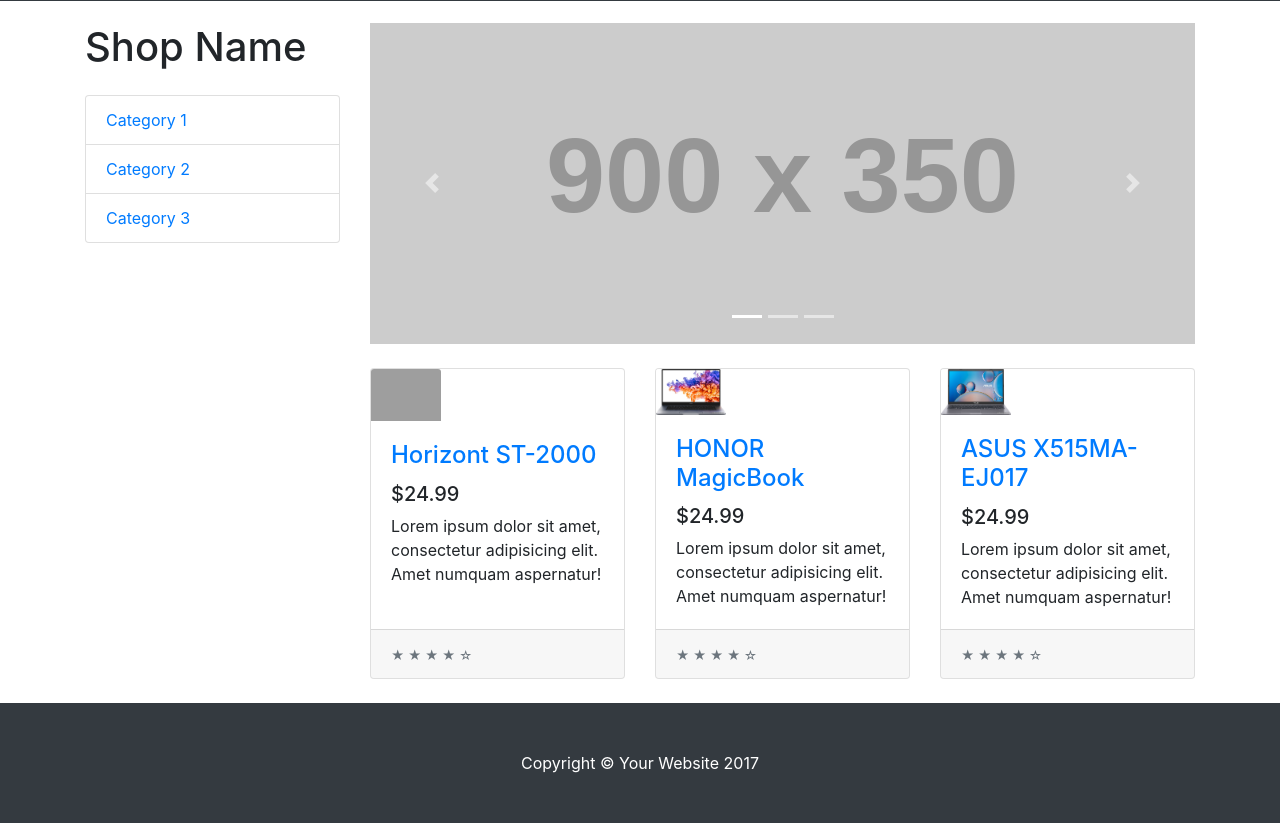
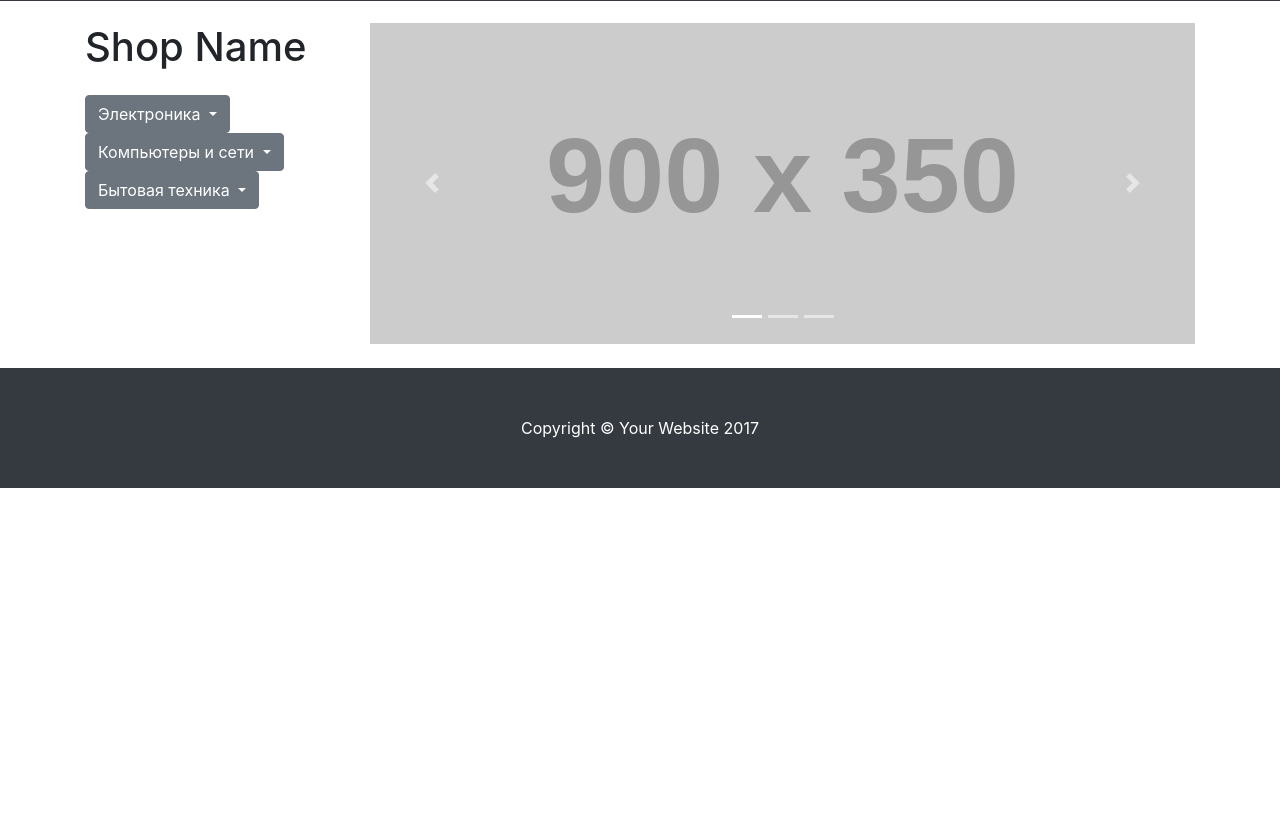
Before and after one commit to igorKichkar/shop, a Django app: page / in a window 1280 px wide. Shown: the part 55-878 px from the top of the page. After the commit the page ends 543 px from the top, so only its background shows below. Run offline with Django 3.2, Linux system fonts and the light colour scheme; data comes from the database, SQL or seed files in the repository; grey boxes labelled with a size stand in for pictures from a placeholder-image service; some libraries are stand-ins or nearby versions; grey boxes are pictures that could not be loaded.

Commit message:
add catalog

```diff
--- a/mainapp/models.py
+++ b/mainapp/models.py
@@ -20,11 +20,20 @@
         return self.name
 
 
+class Subсategory(models.Model):
+    name = models.CharField(max_length=250, verbose_name='Имя подкатегории')
+    slug = models.SlugField(unique=True)
+    category = models.ForeignKey(Category, on_delete=models.CASCADE, verbose_name='Категория')
+
+    def __str__(self):
+        return self.name
+
+
 class Product(models.Model):
     class Meta:
         abstract = True
 
-    category = models.ForeignKey(Category, on_delete=models.CASCADE, verbose_name='Категория')
+    subcategory = models.ForeignKey(Subсategory, on_delete=models.CASCADE, verbose_name='Подкатегория')
     title = models.CharField(max_length=250, verbose_name='Наименование')
     slug = models.SlugField(unique=True)
     image = models.ImageField(upload_to="photos/%Y/%m/%d/", blank=True, verbose_name='Изображение')
@@ -41,7 +50,7 @@
     time_without_charge = models.CharField(max_length=255, verbose_name='Время работы аккумулятора')
 
     def __str__(self):
-        return '{} : {}'.format(self.category.name, self.title)
+        return '{} : {}'.format(self.subcategory.name, self.title)
 
 
 class Smartphone(Product):
@@ -56,7 +65,7 @@
     frontal_cam_mp = models.CharField(max_length=255, verbose_name='Фронтальная камера')
 
     def __str__(self):
-        return '{} : {}'.format(self.category.name, self.title)
+        return '{} : {}'.format(self.subcategory.name, self.title)
 
 
 class Order(models.Model):
--- a/mainapp/templates/mainapp/base.html
+++ b/mainapp/templates/mainapp/base.html
@@ -1,4 +1,5 @@
 {% load static %}
+
 
 <!DOCTYPE html>
 <html lang="en">
@@ -22,6 +23,7 @@
 </head>
 
 <body>
+
 <div class="container">
 
     <div class="row">
@@ -30,9 +32,27 @@
 
             <h1 class="my-4">Shop Name</h1>
             <div class="list-group">
-                <a href="#" class="list-group-item">Category 1</a>
-                <a href="#" class="list-group-item">Category 2</a>
-                <a href="#" class="list-group-item">Category 3</a>
+                {% for i in category %}
+                    <div class="dropdown">
+                        <button class="btn btn-secondary dropdown-toggle" type="button" id="dropdownMenuButton"
+                                data-toggle="dropdown" aria-haspopup="true" aria-expanded="false">
+                            {{ i.name }}
+                        </button>
+                        <div class="dropdown-menu" aria-labelledby="dropdownMenuButton">
+
+
+                            {% for key, value in subсategory.items %}
+                                {% if i.id == key %}
+                                    <a class="dropdown-item" href="#">{{ value.0 }}</a>
+                                    <a class="dropdown-item" href="#">{{ value.1 }}</a>
+                                {% endif %}
+                            {% endfor %}
+
+
+
+                        </div>
+                    </div>
+                {% endfor %}
             </div>
 
         </div>
@@ -71,7 +91,7 @@
 <!-- Navigation -->
 <nav class="navbar navbar-expand-lg navbar-dark bg-dark fixed-top">
     <div class="container">
-        <a class="navbar-brand" href="#">Start Bootstrap</a>
+        <a class="navbar-brand" href="{% url 'index' %}">Start Bootstrap</a>
         <button class="navbar-toggler" type="button" data-toggle="collapse" data-target="#navbarResponsive"
                 aria-controls="navbarResponsive" aria-expanded="false" aria-label="Toggle navigation">
             <span class="navbar-toggler-icon"></span>
--- a/mainapp/templates/mainapp/main.html
+++ b/mainapp/templates/mainapp/main.html
@@ -1,25 +1,5 @@
 {% extends 'mainapp/base.html' %}
 
 {% block content %}
-    <div class="row">
-        {% for i in notebook %}
-            <div class="col-lg-4 col-md-6 mb-4">
-                <div class="card h-100">
-                    <a href="#"><img class="card-img-top img_lict_products" src="{{ i.image.url }}" alt=""></a>
-                    <div class="card-body">
-                        <h4 class="card-title">
-                            <a href="#">{{ i.title }}</a>
-                        </h4>
-                        <h5>$24.99</h5>
-                        <p class="card-text">Lorem ipsum dolor sit amet, consectetur adipisicing elit. Amet
-                            numquam
-                            aspernatur!</p>
-                    </div>
-                    <div class="card-footer">
-                        <small class="text-muted">&#9733; &#9733; &#9733; &#9733; &#9734;</small>
-                    </div>
-                </div>
-            </div>
-        {% endfor %}
-    </div>
+
 {% endblock %}
--- a/mainapp/urls.py
+++ b/mainapp/urls.py
@@ -9,6 +9,7 @@
     path('register/', RegisterUser.as_view(), name='register'),
     path('login/', LoginUser.as_view(), name='login'),
     path('logout/', logout_user, name='logout'),
+    path('category/<slug:name_category>/', category, name='category'),
 ]
 
 
--- a/mainapp/views.py
+++ b/mainapp/views.py
@@ -8,6 +8,8 @@
 from django.views.generic import ListView, DetailView, CreateView
 from django.http import HttpResponse
 from .forms import *
+from django.apps import apps
+from .models import *
 
 
 class StoreHome(ListView):
@@ -25,25 +27,36 @@
     def get_context_data(self, *, object_list=None, **kwargs):
         context = super().get_context_data(**kwargs)
         context['notebook'] = Notebook.objects.all()
-        print(context)
+        context['category'] = Category.objects.all()
+        subсategory = {}
+        for i in Subсategory.objects.all():
+            subсategory[i.category_id] = [i.name, i.slug]
+
+
+        context['subсategory'] = subсategory
         return context
 
     def get_queryset(self):
         return Smartphone.objects.all()
 
-def index(request):
-    print(request.user)
-    return render(request, 'mainapp/main.html')
+def category(request, name_category):
+    # if name_category == 'smartphones':
+    #     products = Smartphone.objects.all()
+    # elif name_category == 'notebooks':
+    #     products = Notebook.objects.all()
+    context = {
+        'subсategory': Subсategory.objects.all(),
+        'category': Category.objects.all()
+    }
 
-
-def login(request):
-    return HttpResponse('ok')
+    return render(request, 'mainapp/category.html', context=context)
 
 
 class RegisterUser(CreateView):
     form_class = RegisterUserForm
     template_name = 'mainapp/register.html'
     success_url = reverse_lazy('login')
+    print(Subсategory.objects.first().category_id)
 
 
 class LoginUser(LoginView):
```
Also changed, not shown: mainapp/admin.py (+16 -32 lines), mainapp/templates/mainapp/category.html (added, +23 -0 lines), db.sqlite3, mainapp/migrations/0001_initial.py, mainapp/migrations/0002_auto_20211129_2011.py (deleted), 1 other file.
